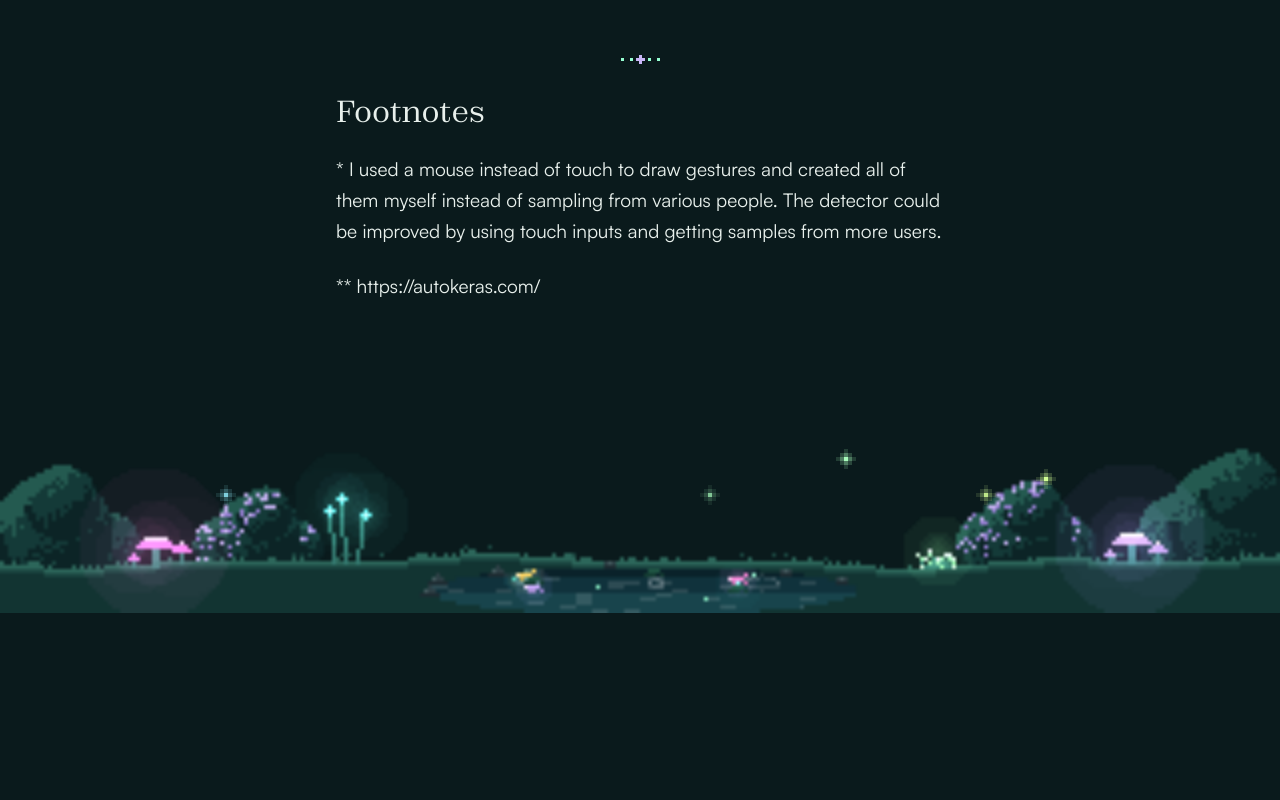
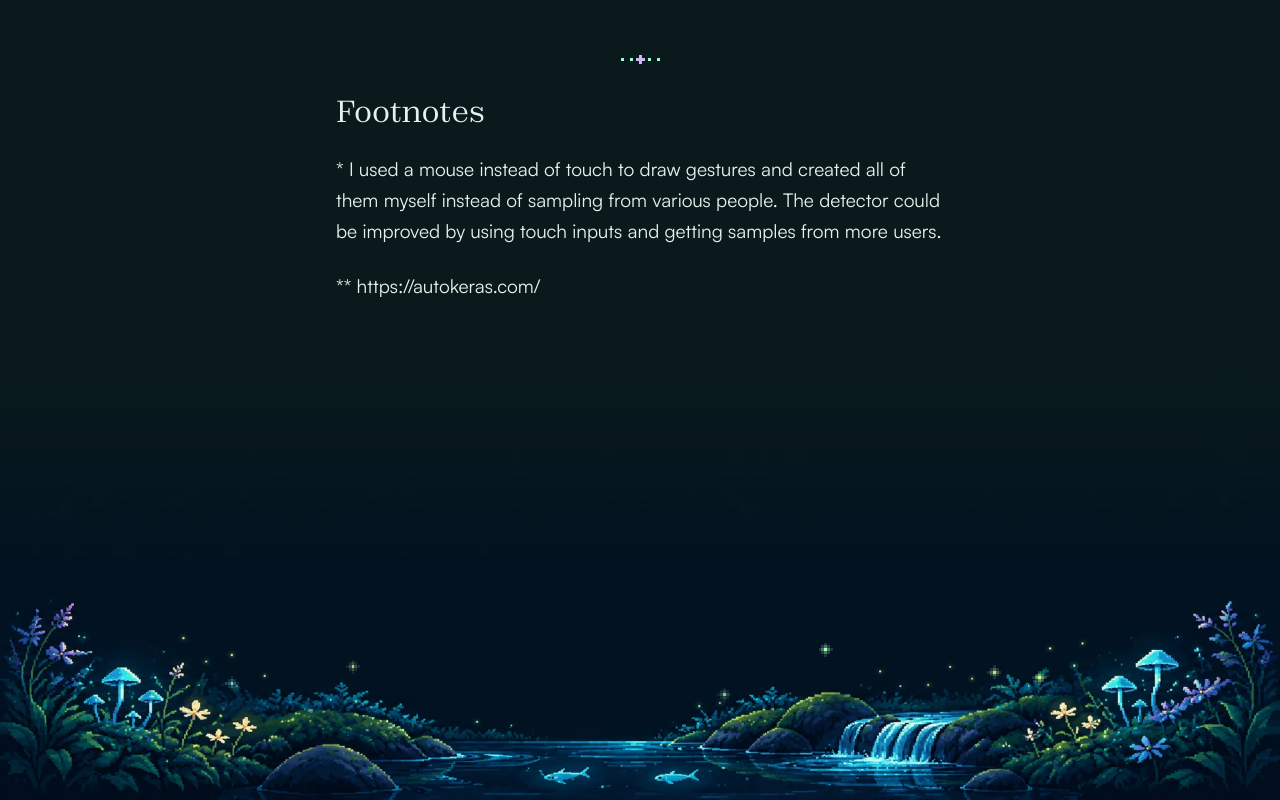
Before and after one commit to choxi/choxi.github.io, a Next.js app: page /posts/gesture-detection-using-tensorflowjs in a window 1280 px wide. Shown: the part 6015-6815 px from the top of the page. Before the commit the page ends 6628 px from the top, so only its background shows below. Built offline with nearby package versions, Linux system fonts and the light colour scheme.

Commit message:
uses the painted night pond as the footer in the night theme, fading its sky into the page with fireflies over it; the day theme keeps the pixel scene

```diff
--- a/app/posts/layout.tsx
+++ b/app/posts/layout.tsx
@@ -1,24 +1,25 @@
 import React from "react";
 import Fireflies from "../components/fireflies";
-import PixelGarden, { PLANT_PX } from "../components/pixel-garden";
+import PixelGarden from "../components/pixel-garden";
 import PostChrome from "../components/post-chrome";
 import "./post-page.css";
 
 // Post pages focus on the writing: a plain page with a top bar, a drawer for
 // the bio, links and post list, and the post in a centred column.
 //
-// Nothing moves while you read; a little pixel scene waits at the very
-// bottom: shrubs and a pond with fish. At night it has glowing plants with
-// fireflies over them; by day, wildflowers and a dragonfly (the fireflies are
-// hidden in post-page.css).
+// Nothing moves while you read; a scene waits at the very bottom. At night
+// it's the painted pond (night-pond.webp) with fireflies drifting over it; by
+// day, the pixel scene with koi, wildflowers and a dragonfly. post-page.css
+// shows the one for the current theme.
 export default function Layout({ children }: { children: React.ReactNode }) {
   return (
     <div className="post-page">
       <PostChrome />
       <main className="post-sheet">{children}</main>
       <footer className="post-ground" aria-hidden="true">
+        <div className="night-pond" />
         <PixelGarden />
-        <Fireflies className="ground-flies" pixel={PLANT_PX} count={12} zone={[0.08, 0.7]} />
+        <Fireflies className="ground-flies" count={14} zone={[0.45, 0.85]} />
       </footer>
     </div>
   );
--- a/app/posts/post-page.css
+++ b/app/posts/post-page.css
@@ -36,25 +36,55 @@
   display: none;
 }
 
-/* ---------- The pixel garden at the bottom of the page ---------- */
+/* ---------- The scene at the bottom of the page ---------- */
 
 .post-ground {
   position: relative;
   margin-top: auto;
-  height: 240px;
 }
 
-@media (max-width: 575px) {
-  .post-ground {
-    height: 200px;
-  }
-}
-
-.post-ground canvas {
+/* Fireflies drift over whichever scene is showing. */
+.post-ground .fireflies {
   position: absolute;
   inset: 0;
   width: 100%;
   height: 100%;
+}
+
+/* Night: the painted pond (public/assets/night-pond.webp). Its empty navy sky
+   fades in from the page, so there's no edge where the footer starts. On
+   narrow screens it keeps a minimum height and crops the sides instead of
+   shrinking. */
+.night-pond {
+  display: none;
+  width: 100%;
+  aspect-ratio: 2000 / 667;
+  min-height: 260px;
+  background: url("/assets/night-pond.webp") center bottom / cover no-repeat;
+  -webkit-mask-image: linear-gradient(transparent, black 48%);
+  mask-image: linear-gradient(transparent, black 48%);
+}
+
+[data-theme="night"] .night-pond {
+  display: block;
+}
+
+/* Day: the pixel scene with koi, wildflowers and a dragonfly
+   (pixel-garden.tsx). */
+.post-ground .pixel-garden {
+  display: block;
+  width: 100%;
+  height: 240px;
+}
+
+[data-theme="night"] .post-ground .pixel-garden {
+  display: none;
+}
+
+@media (max-width: 575px) {
+  .post-ground .pixel-garden {
+    height: 200px;
+  }
 }
 
 /* ---------- Top bar ---------- */
```
Also changed, not shown: public/assets/night-pond.webp (added).
